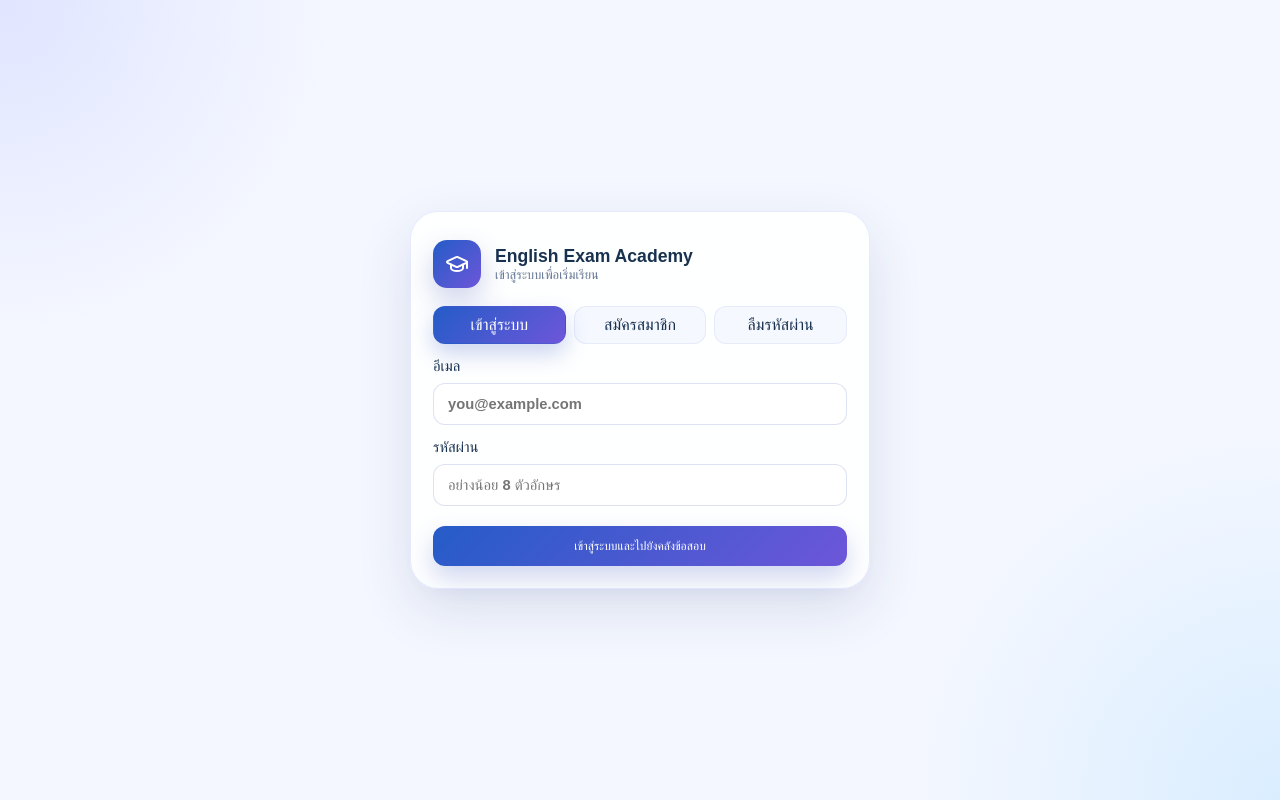
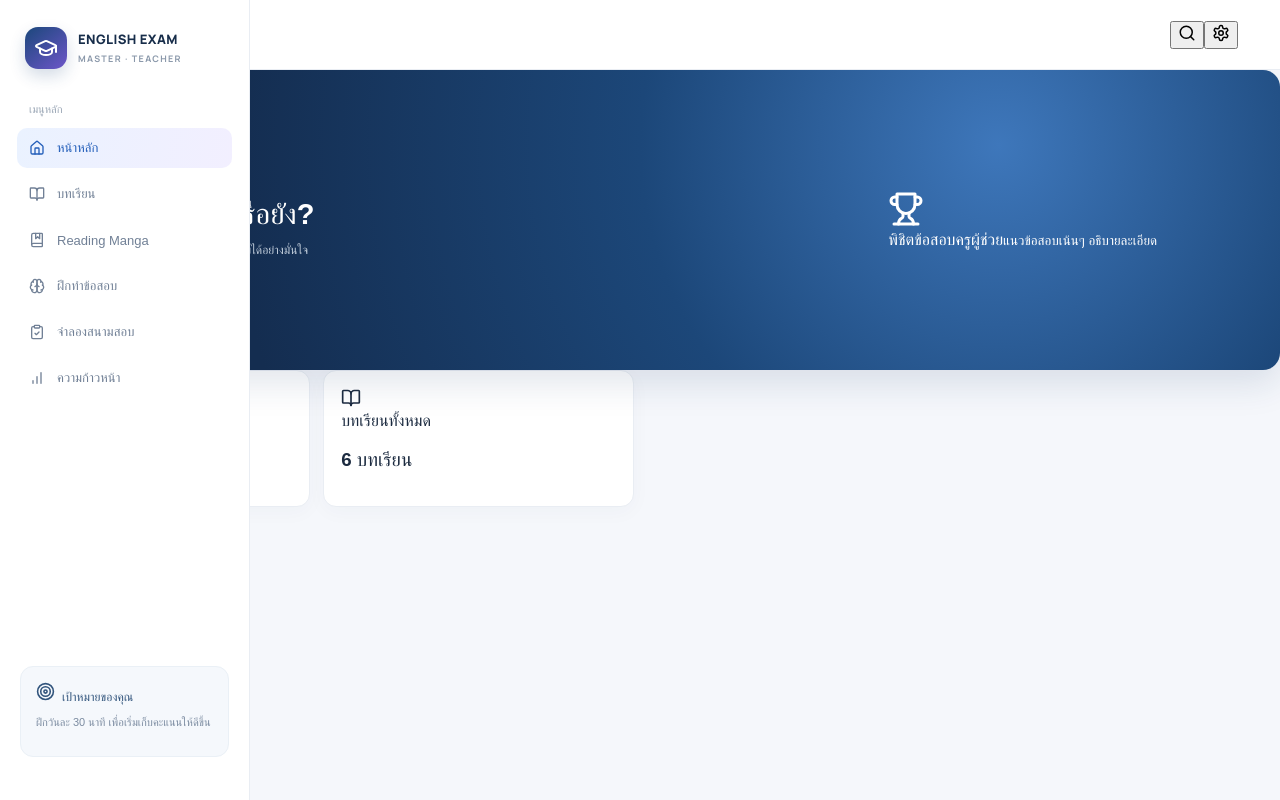
Before and after one commit to big0095/English-show-, a React (Vite) app: page / in a window 1280 px wide. Built offline with nearby package versions, Linux system fonts and the light colour scheme; no server answers; a web font is replaced by a local one.

Commit message:
Update main.jsx

```diff
--- a/src/main.jsx
+++ b/src/main.jsx
@@ -1,10 +1,10 @@
 import React from 'react'
 import { createRoot } from 'react-dom/client'
-import LoginThenExam from './LoginThenExam.jsx'
+import App from './App.jsx'
 import './style.css'
-import './auth.css'
-import './login-exam.css'
 
 createRoot(document.getElementById('root')).render(
-  <React.StrictMode><LoginThenExam /></React.StrictMode>
+  <React.StrictMode>
+    <App />
+  </React.StrictMode>
 )
```
